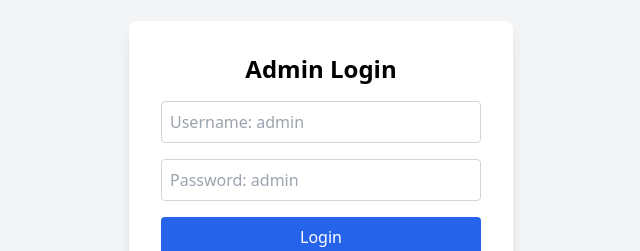
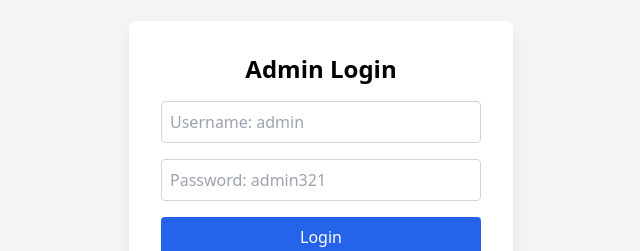
Before and after one commit to Omkar1201/Frontend_Case_Study, a React (Create React App) app: page /admin/login in a window 1280 px wide. Shown: the part 245-496 px from the top of the page, without its empty margins (319-959 px from the left). Built offline with nearby package versions, Linux system fonts and the light colour scheme.

Commit message:
change in password placeholder

```diff
--- a/src/components/AdminLogin.js
+++ b/src/components/AdminLogin.js
@@ -35,7 +35,7 @@ const AdminLogin = () => {
           />
           <input
             type="password"
-            placeholder="Password: admin"
+            placeholder="Password: admin321"
             value={password}
             onChange={(e) => setPassword(e.target.value)}
             className="mb-4 p-2 border border-gray-300 rounded w-full"
```
